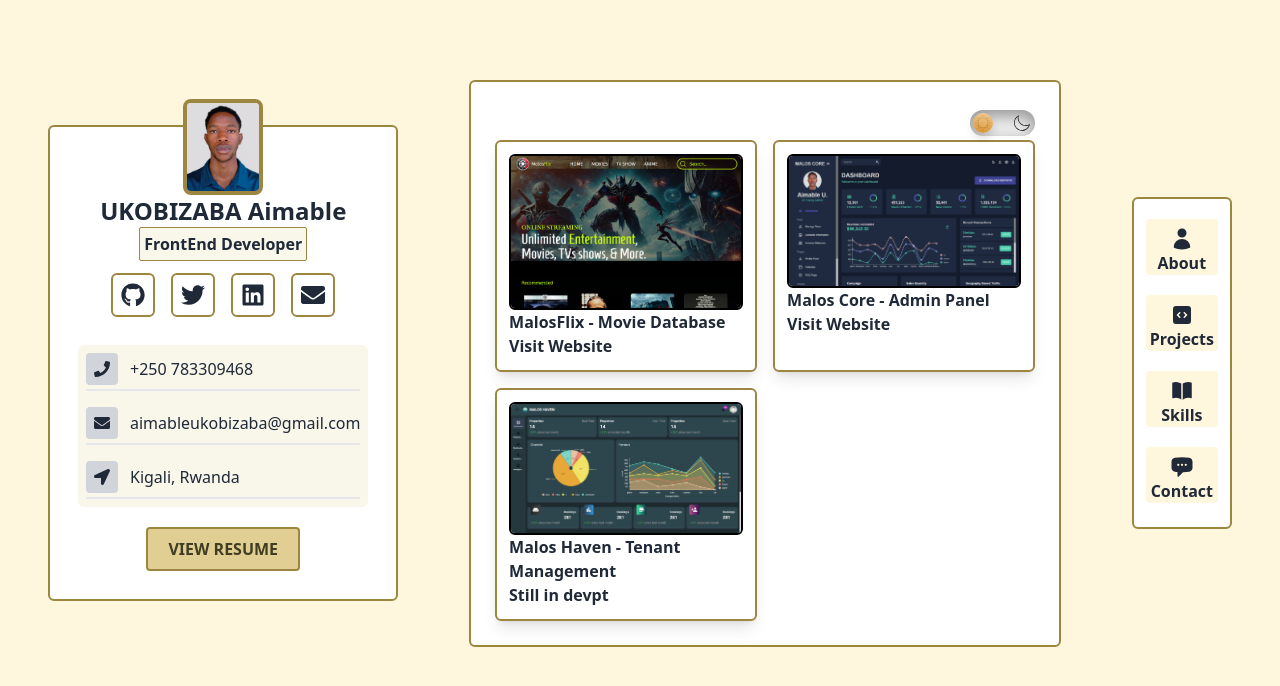
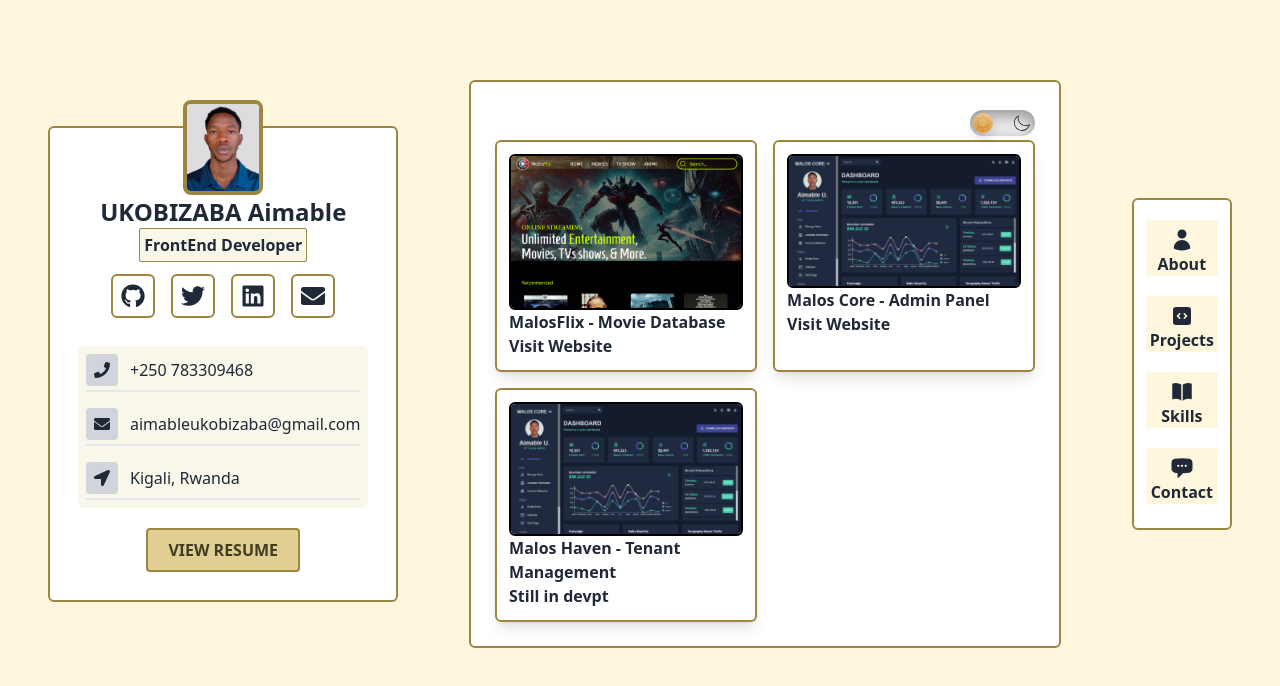
Before and after one commit to AimableUK/UKOBIZABAAIMABLE, a React (Vite) app: page /projects in a window 1280 px wide. Shown: the top 686 px of the page. Built offline with nearby package versions, Linux system fonts and the light colour scheme; what ldrs would draw is missing.

Commit message:
removed an import

```diff
--- a/src/Components/Projects/Projects.jsx
+++ b/src/Components/Projects/Projects.jsx
@@ -1,7 +1,7 @@
 import React from 'react';
 import malosFlix from '../../assets/malosFlix.png';
 import malosCore from '../../assets/malosCore.png';
-import malosHaven from '../../assets/malosHaven.png'
+// import malosHaven from '../../assets/malosHaven.png'
 
 const Projects = () => {
   return (
@@ -30,7 +30,7 @@ const Projects = () => {
           className="cursor-pointer w-full flex flex-col items-start border-2 border-primaryBorder p-3 rounded-md shadow-lg transition-transform duration-300 hover:translate-y-2"
         >
           <a href='#'>
-            <img src={malosHaven} alt='malosHaven Project' className="w-full h-auto object-cover border-2 rounded-md border-black" />
+            <img src={malosCore} alt='malosHaven Project' className="w-full h-auto object-cover border-2 rounded-md border-black" />
             <p className='font-bold'>Malos Haven - Tenant Management</p>
             <p className='font-semibold'>Still in devpt</p>
           </a>
```
